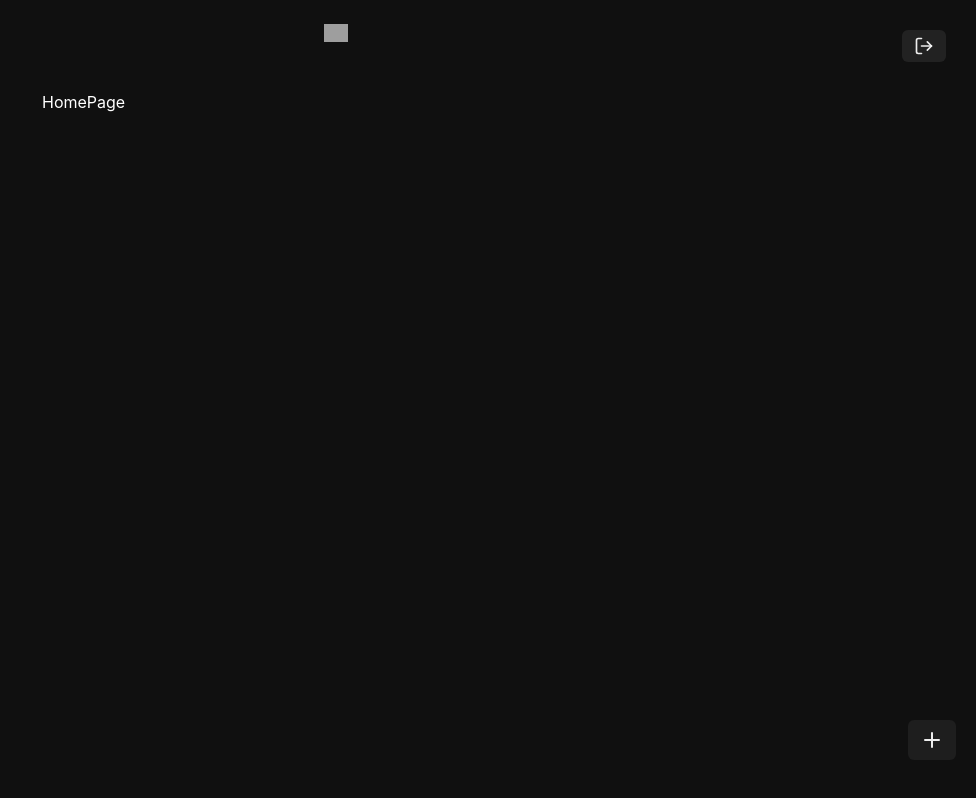
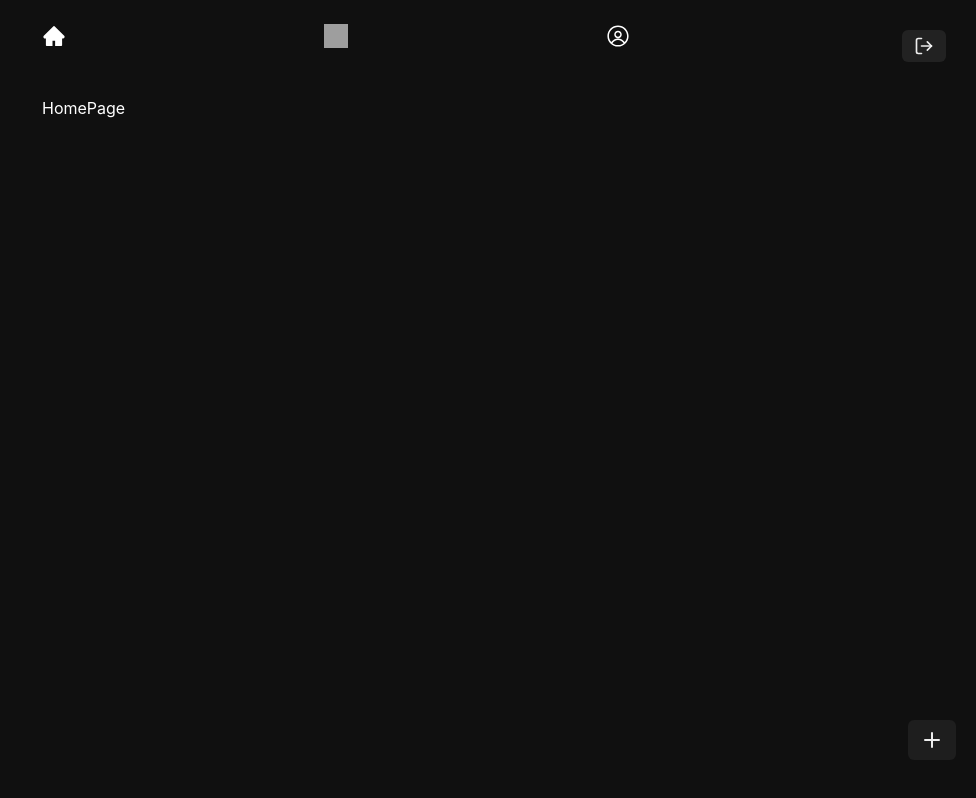
Before and after one commit to Gautam-2604/threadssocial, a React (Vite) app in the folder frontend/: page / in a window 1280 px wide. Shown: the whole page, without its empty margins (304-1280 px from the left). Built offline with nearby package versions, Linux system fonts and the light colour scheme; sample sign-in values are in the browser's storage; grey boxes are pictures that could not be loaded.

Commit message:
Header component changed

```diff
--- a/frontend/src/components/Header.jsx
+++ b/frontend/src/components/Header.jsx
@@ -1,10 +1,21 @@
-import { Flex, Image, useColorMode } from "@chakra-ui/react"
-
+import { Flex, Image, useColorMode, Link } from "@chakra-ui/react"
+import { useRecoilValue } from "recoil";
+import userAtom from "../atoms/userAtom";
+import { Link as RouterLink } from "react-router-dom";
+import { AiFillHome } from "react-icons/ai";
+import { RxAvatar } from "react-icons/rx";
 
 const Header = () => {
     const {colorMode, toggleColorMode}=useColorMode()
+    const user = useRecoilValue(userAtom);
+
   return (
-    <Flex justifyContent='center' mt={6} mb='12'>
+    <Flex justifyContent='space-between' mt={6} mb='12'>
+      {user && (
+      <Link as={RouterLink} to='/'>
+        <AiFillHome size={24} />
+      </Link>
+    )}
         <Image
           cursor='pointer'
           alt='logo'
@@ -13,6 +24,11 @@ const Header = () => {
           onClick={toggleColorMode}
 
         />
+        {user && (
+          <Link as={RouterLink} to={`${user.username}`}>
+            <RxAvatar size={24} />
+          </Link>
+        )}
     </Flex>
   )
 }
```
